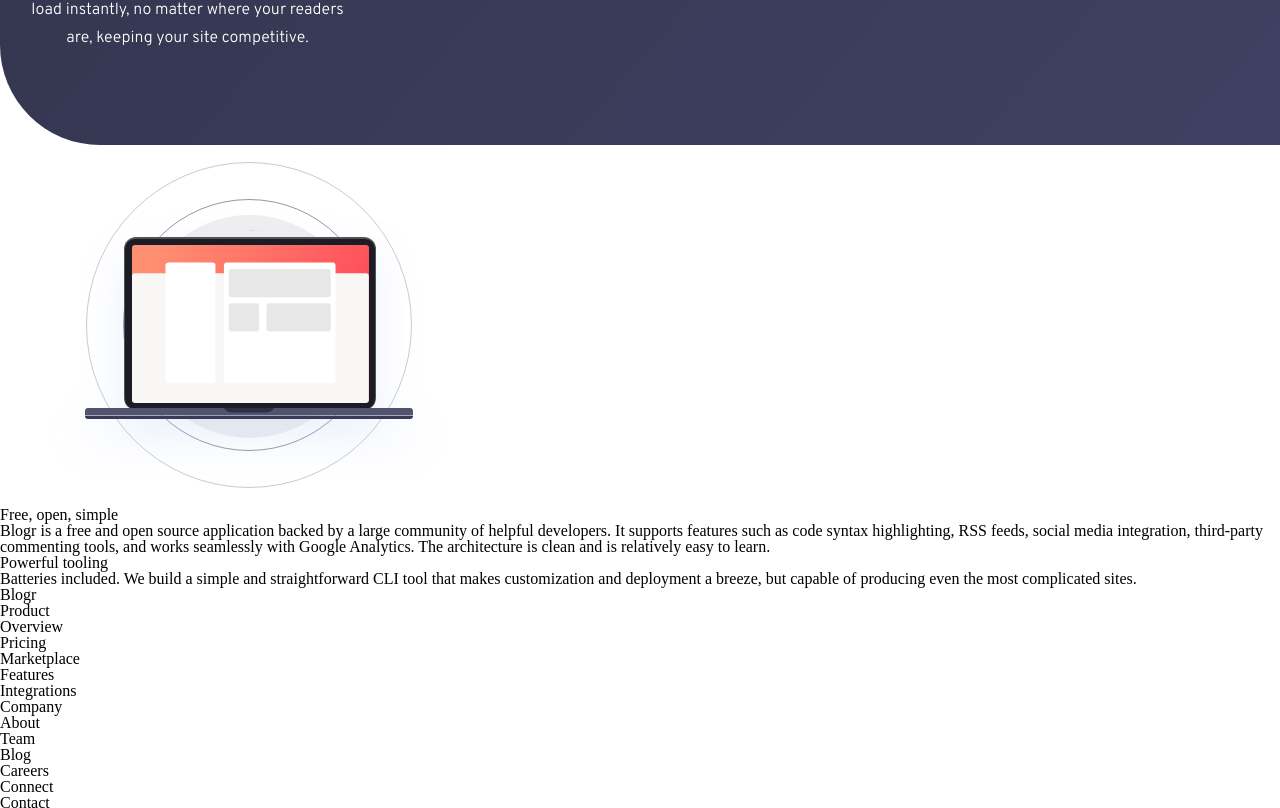
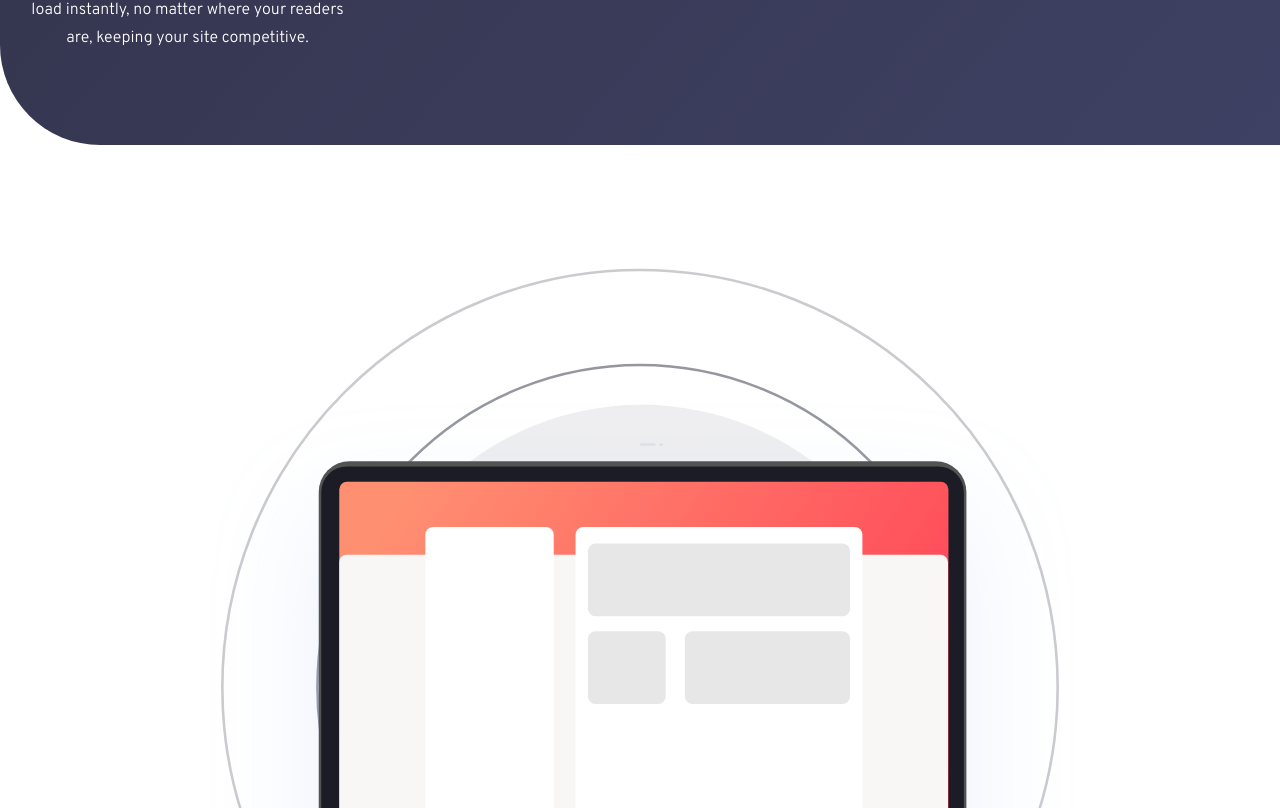
Before and after one commit to romofel/fm-blogr_landing_page, a React (Create React App) app: page / in a window 1280 px wide. Shown: the part 3592-4400 px from the top of the page. Built offline with nearby package versions, Linux system fonts and the light colour scheme.

Commit message:
Add styling classes

```diff
--- a/src/App.js
+++ b/src/App.js
@@ -163,13 +163,13 @@ function SectionState() {
 function SectionFeatures() {
   return (
     <section id="features">
-      <div>
+      <div className="features-hero">
         <img src={illustrationLaptopMobile} alt="laptop illustration" />
       </div>
       <div>
         <div>
-          <h2>Free, open, simple</h2>
-          <p>
+          <h2 className="features-heading">Free, open, simple</h2>
+          <p className="features-content">
             Blogr is a free and open source application backed by a large
             community of helpful developers. It supports features such as code
             syntax highlighting, RSS feeds, social media integration,
```
